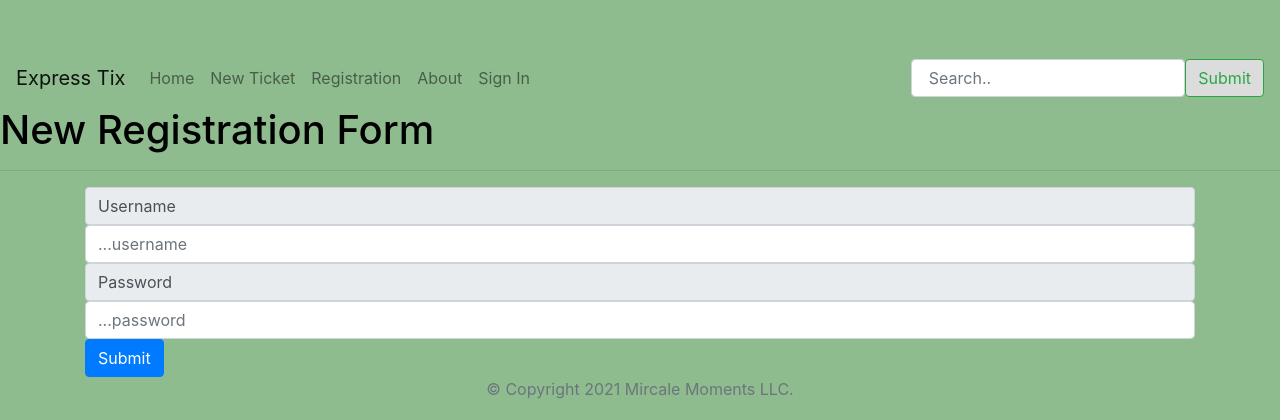
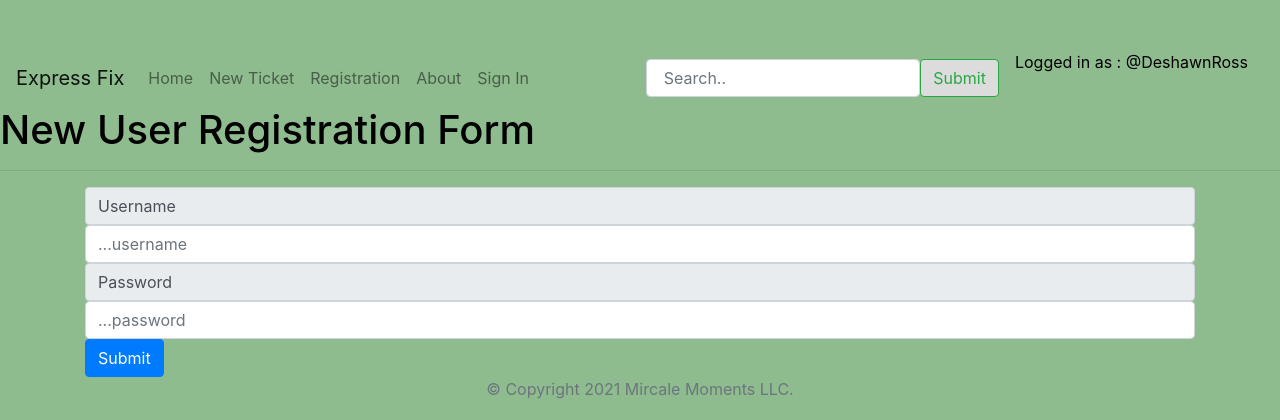
Before and after one commit to dross3121/fix-it, a Node server app: page /registration in a window 1280 px wide. Shown: the top 420 px of the page. Run offline with Node 20, Linux system fonts and the light colour scheme; some libraries are stand-ins or nearby versions.

Commit message:
adding auth

```diff
--- a/controllers/user.js
+++ b/controllers/user.js
@@ -3,7 +3,6 @@ const router = express.Router()
 const User = require('../models/user-model')
 const passport = require('passport');
 const bcrypt = require('bcrypt');
-
 
 // user sign in page
 router.get('/signin',(req, res, next) => {
--- a/partials/header.ejs
+++ b/partials/header.ejs
@@ -1,5 +1,6 @@
+<p id="username" style="float: right;padding-right: 2em; display: inline-flexbox;">Logged in as : @DeshawnRoss</p>
 <nav class="navbar navbar-expand-lg navbar-light bg-green">
-    <a class="navbar-brand">Express Tix</a>
+    <a class="navbar-brand">Express Fix</a>
     <ul class="navbar-nav mr-auto">
         <li class="nav-item">
             <a class="nav-link" href="/tickets">Home</a>
--- a/views/about.ejs
+++ b/views/about.ejs
@@ -9,7 +9,7 @@
 <div class="row">
   <div class="col-sm-8">
     <div class="jumbotron">
-      <h1>About Express Tix</h1>
+      <h1>About Express Fix</h1>
       <p>Lorem ipsum dolor, sit amet consectetur adipisicing elit. Rem animi modi magnam unde in quas iste veniam eos. Aliquid adipisci inventore ipsam praesentium illum, cum neque facilis repudiandae commodi quia!</p>
     </div>
   </div>
--- a/views/index.ejs
+++ b/views/index.ejs
@@ -5,7 +5,7 @@
 </head>
 <body class="container-fluid">
 <main>
-	<h1>Express Tix</h1>
+	<h1>Express Fix</h1>
 
 	<% tickets.forEach(function(ticket) { %>
 		<hr>
--- a/views/registration.ejs
+++ b/views/registration.ejs
@@ -9,7 +9,7 @@
     </style>
 </head>
 <body>
-    <h1>New Registration Form</h1>
+    <h1>New User Registration Form</h1>
     <hr>
     <form action="/registration" method="POST">
         <div  class="container" class="input-group input-group-lg mb-3">
--- a/views/searchbar.ejs
+++ b/views/searchbar.ejs
@@ -5,7 +5,7 @@
 </head>
 <body class="container">
 <main>
-	<h1>Express Tix</h1>
+	<h1>Express Fix</h1>
 	<hr>
 	<% if (ticket) { %>
 <div class="row">
--- a/views/show.ejs
+++ b/views/show.ejs
@@ -5,7 +5,7 @@
 </head>
 <body class="container">
 <main>
-	<h1>Express Tix</h1>
+	<h1>Express Fix</h1>
 	<hr>
 	<% if (ticket) { %>
 <div class="row">
--- a/views/success.ejs
+++ b/views/success.ejs
@@ -1,7 +1,7 @@
 <!doctype html>
 <html>
   <head>
-    <title>Express SignIn</title>
+    <title>Express Fix SignIn</title>
     <link rel="stylesheet" href="https://stackpath.bootstrapcdn.com/bootstrap/4.4.1/css/bootstrap.min.css"> <!-- load bootstrap css -->
     <link rel="stylesheet" href="https://stackpath.bootstrapcdn.com/font-awesome/4.7.0/css/font-awesome.min.css"> <!-- load fontawesome -->
     <%- include('../partials/head'); %>
```
Lines whose indentation alone changed are shown as unchanged.
